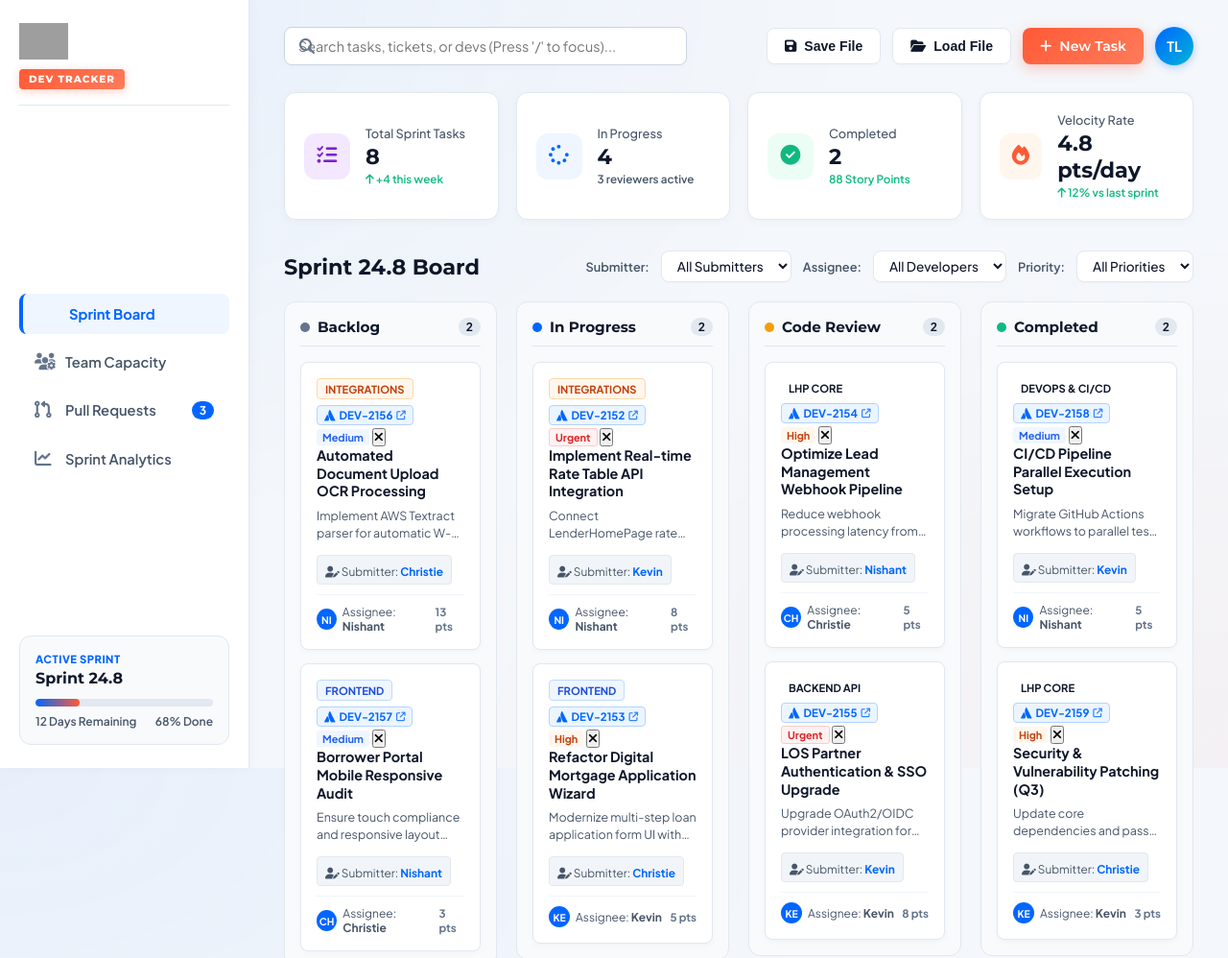
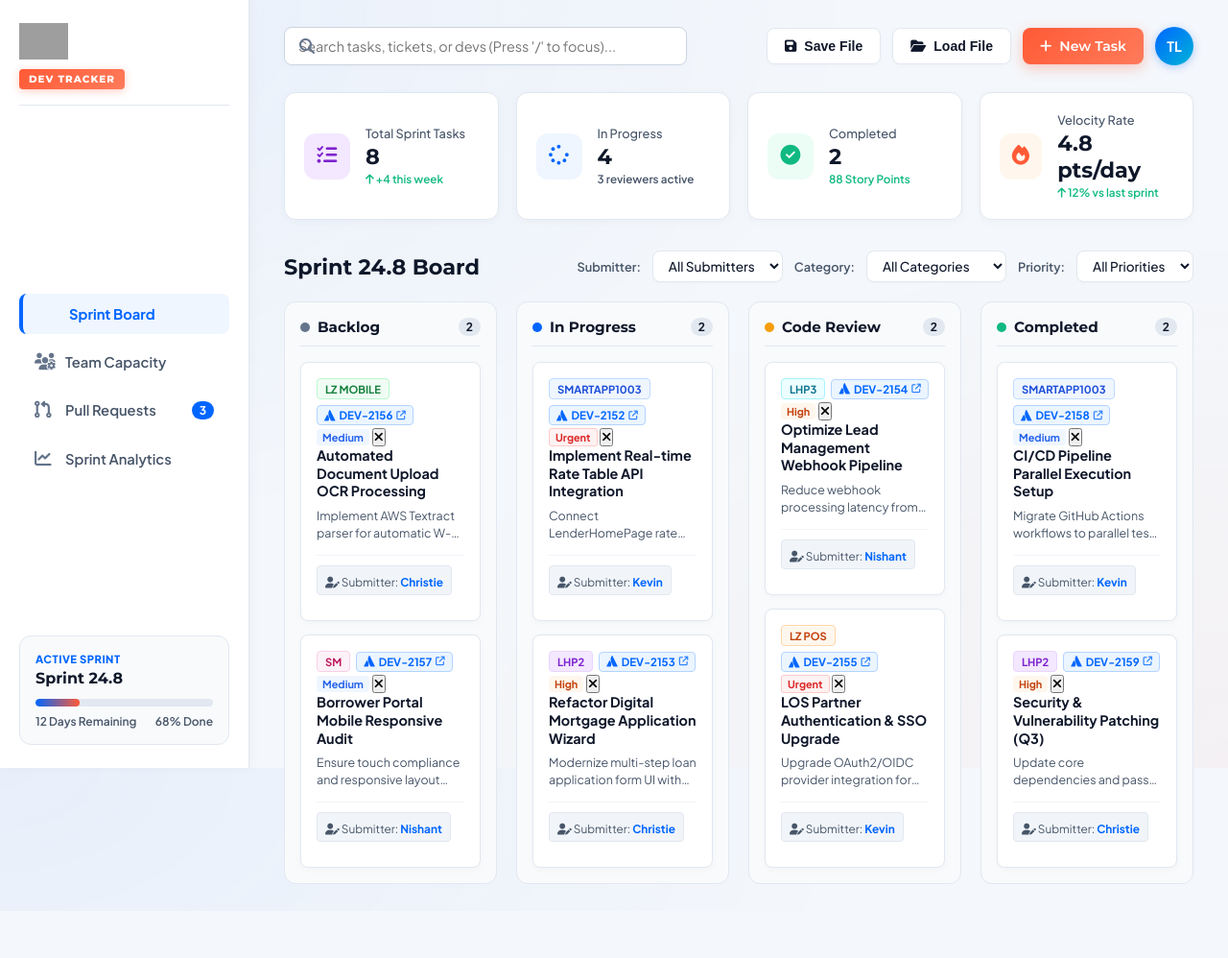
Before and after one commit to THREELabs/LHP-Dev-Tracker, a plain HTML site: page index.html in a window 1280 px wide. Shown: the whole page at 96% size. After the commit the page ends 949 px from the top, so only its background shows below. Drawn offline with Linux system fonts and the light colour scheme; grey boxes are pictures that could not be loaded; some icons are missing.

Commit message:
Update New Task modal: remove Story Points & Assignee, and update categories to SmartApp1003, LHP2, LHP3, LZ Mobile, LZ POS, SM

```diff
--- a/app.js
+++ b/app.js
@@ -1,6 +1,6 @@
 /**
  * LHP-Dev-Tracker Core JavaScript Application
- * LenderHomePage Development & Sprint Tracker with Persistent Storage & Jira Integration
+ * LenderHomePage Sprint & Jira Task Tracker
  */
 
 const STORAGE_KEY = "lhp_dev_tracker_tasks_v1";
@@ -19,12 +19,10 @@ const initialTasks = [
     jiraId: "DEV-2152",
     jiraUrl: "https://lhpcorp.atlassian.net/browse/DEV-2152",
     title: "Implement Real-time Rate Table API Integration",
-    category: "Integrations",
+    category: "SmartApp1003",
     priority: "Urgent",
     status: "in-progress",
     submitter: "Kevin",
-    assignee: "Nishant",
-    points: 8,
     desc: "Connect LenderHomePage rate engine with live mortgage rate feeder API and cache results in Redis."
   },
   {
@@ -32,12 +30,10 @@ const initialTasks = [
     jiraId: "DEV-2153",
     jiraUrl: "https://lhpcorp.atlassian.net/browse/DEV-2153",
     title: "Refactor Digital Mortgage Application Wizard",
-    category: "Frontend",
+    category: "LHP2",
     priority: "High",
     status: "in-progress",
     submitter: "Christie",
-    assignee: "Kevin",
-    points: 5,
     desc: "Modernize multi-step loan application form UI with glassmorphism design system & instant validation."
   },
   {
@@ -45,12 +41,10 @@ const initialTasks = [
     jiraId: "DEV-2154",
     jiraUrl: "https://lhpcorp.atlassian.net/browse/DEV-2154",
     title: "Optimize Lead Management Webhook Pipeline",
-    category: "LHP Core",
+    category: "LHP3",
     priority: "High",
     status: "review",
     submitter: "Nishant",
-    assignee: "Christie",
-    points: 5,
     desc: "Reduce webhook processing latency from 450ms to <80ms for incoming CRM lead notifications."
   },
   {
@@ -58,12 +52,10 @@ const initialTasks = [
     jiraId: "DEV-2155",
     jiraUrl: "https://lhpcorp.atlassian.net/browse/DEV-2155",
     title: "LOS Partner Authentication & SSO Upgrade",
-    category: "Backend API",
+    category: "LZ POS",
     priority: "Urgent",
     status: "review",
     submitter: "Kevin",
-    assignee: "Kevin",
-    points: 8,
     desc: "Upgrade OAuth2/OIDC provider integration for Encompass and BytePro LOS integrations."
   },
   {
@@ -71,12 +63,10 @@ const initialTasks = [
     jiraId: "DEV-2156",
     jiraUrl: "https://lhpcorp.atlassian.net/browse/DEV-2156",
     title: "Automated Document Upload OCR Processing",
-    category: "Integrations",
+    category: "LZ Mobile",
     priority: "Medium",
     status: "backlog",
     submitter: "Christie",
-    assignee: "Nishant",
-    points: 13,
     desc: "Implement AWS Textract parser for automatic W-2 and paystub verification."
   },
   {
@@ -84,12 +74,10 @@ const initialTasks = [
     jiraId: "DEV-2157",
     jiraUrl: "https://lhpcorp.atlassian.net/browse/DEV-2157",
     title: "Borrower Portal Mobile Responsive Audit",
-    category: "Frontend",
+    category: "SM",
     priority: "Medium",
     status: "backlog",
     submitter: "Nishant",
-    assignee: "Christie",
-    points: 3,
     desc: "Ensure touch compliance and responsive layout adjustments across iOS & Android viewports."
   },
   {
@@ -97,12 +85,10 @@ const initialTasks = [
     jiraId: "DEV-2158",
     jiraUrl: "https://lhpcorp.atlassian.net/browse/DEV-2158",
     title: "CI/CD Pipeline Parallel Execution Setup",
-    category: "DevOps & CI/CD",
+    category: "SmartApp1003",
     priority: "Medium",
     status: "completed",
     submitter: "Kevin",
-    assignee: "Nishant",
-    points: 5,
     desc: "Migrate GitHub Actions workflows to parallel test suites, cutting build times by 60%."
   },
   {
@@ -110,12 +96,10 @@ const initialTasks = [
     jiraId: "DEV-2159",
     jiraUrl: "https://lhpcorp.atlassian.net/browse/DEV-2159",
     title: "Security & Vulnerability Patching (Q3)",
-    category: "LHP Core",
+    category: "LHP2",
     priority: "High",
     status: "completed",
     submitter: "Christie",
-    assignee: "Kevin",
-    points: 3,
     desc: "Update core dependencies and pass annual penetration audit checks."
   }
 ];
@@ -134,7 +118,7 @@ const pullRequests = [
   {
     id: "PR-341",
     repo: "LHP-Frontend-Web",
-    title: "refactor(wizard): Glassmorphism step navigation components",
+    title: "refactor(wizard): Step navigation components",
     author: "Christie",
     status: "Approved",
     comments: 8,
@@ -294,7 +278,7 @@ function initBackupRestoreControls() {
 function initSearchAndFilters() {
   const searchInput = document.getElementById("task-search");
   const filterSubmitter = document.getElementById("filter-submitter");
-  const filterAssignee = document.getElementById("filter-assignee");
+  const filterCategory = document.getElementById("filter-category");
   const filterPriority = document.getElementById("filter-priority");
 
   // Keyboard shortcut '/' to search
@@ -307,29 +291,29 @@ function initSearchAndFilters() {
 
   if (searchInput) searchInput.addEventListener("input", filterAndRender);
   if (filterSubmitter) filterSubmitter.addEventListener("change", filterAndRender);
-  if (filterAssignee) filterAssignee.addEventListener("change", filterAndRender);
+  if (filterCategory) filterCategory.addEventListener("change", filterAndRender);
   if (filterPriority) filterPriority.addEventListener("change", filterAndRender);
 }
 
 function filterAndRender() {
   const query = document.getElementById("task-search").value.toLowerCase();
-  const submitterFilter = document.getElementById("filter-submitter").value;
-  const assigneeFilter = document.getElementById("filter-assignee").value;
-  const priorityFilter = document.getElementById("filter-priority").value;
+  const submitterFilter = document.getElementById("filter-submitter") ? document.getElementById("filter-submitter").value : "all";
+  const categoryFilter = document.getElementById("filter-category") ? document.getElementById("filter-category").value : "all";
+  const priorityFilter = document.getElementById("filter-priority") ? document.getElementById("filter-priority").value : "all";
 
   const filtered = tasksState.filter(task => {
     const matchesQuery = task.title.toLowerCase().includes(query) ||
                          task.desc.toLowerCase().includes(query) ||
                          task.id.toLowerCase().includes(query) ||
                          (task.jiraId && task.jiraId.toLowerCase().includes(query)) ||
-                         task.submitter.toLowerCase().includes(query) ||
-                         task.assignee.toLowerCase().includes(query);
+                         task.category.toLowerCase().includes(query) ||
+                         task.submitter.toLowerCase().includes(query);
 
     const matchesSubmitter = submitterFilter === "all" || task.submitter === submitterFilter;
-    const matchesAssignee = assigneeFilter === "all" || task.assignee === assigneeFilter;
+    const matchesCategory = categoryFilter === "all" || task.category === categoryFilter;
     const matchesPriority = priorityFilter === "all" || task.priority === priorityFilter;
 
-    return matchesQuery && matchesSubmitter && matchesAssignee && matchesPriority;
+    return matchesQuery && matchesSubmitter && matchesCategory && matchesPriority;
   });
 
   renderBoard(filtered);
@@ -378,8 +362,7 @@ function createTaskCardElement(task) {
   card.setAttribute("draggable", "true");
   card.dataset.id = task.id;
 
-  const getInitials = (name) => name ? name.substring(0, 2).toUpperCase() : "?";
-  const categoryClass = task.category.toLowerCase().replace(/[^a-z]/g, "");
+  const categoryClass = task.category.toLowerCase().replace(/[^a-z0-9]/g, "");
 
   // Jira Pill HTML
   const jiraBadgeHtml = task.jiraUrl ? `
@@ -410,16 +393,10 @@ function createTaskCardElement(task) {
     <div class="task-title">${task.title}</div>
     <div class="task-desc">${task.desc}</div>
 
-    <div class="submitter-info-row">
-      <span class="submitter-label"><i class="fa-solid fa-user-pen"></i> Submitter: <strong>${task.submitter}</strong></span>
-    </div>
-
     <div class="task-card-footer">
-      <div class="assignee-info">
-        <div class="mini-avatar" title="Assignee: ${task.assignee}">${getInitials(task.assignee)}</div>
-        <span class="assignee-name">Assignee: <strong>${task.assignee}</strong></span>
+      <div class="submitter-info-row">
+        <span class="submitter-label"><i class="fa-solid fa-user-pen"></i> Submitter: <strong>${task.submitter}</strong></span>
       </div>
-      <span class="points-tag">${task.points} pts</span>
     </div>
   `;
 
@@ -454,7 +431,7 @@ function createTaskCardElement(task) {
 document.querySelectorAll(".kanban-cards-container").forEach(container => {
   container.addEventListener("dragover", (e) => {
     e.preventDefault();
-    container.style.background = "rgba(99, 102, 241, 0.1)";
+    container.style.background = "rgba(0, 102, 255, 0.05)";
   });
 
   container.addEventListener("dragleave", () => {
@@ -494,15 +471,15 @@ function renderTeam() {
       <div class="capacity-stats">
         <div>
           <div style="color: var(--text-muted); font-size: 0.75rem;">Active Tasks</div>
-          <div style="font-weight: 700; font-size: 1.1rem; color: var(--accent-cyan);">${m.activeTasks}</div>
+          <div style="font-weight: 700; font-size: 1.1rem; color: var(--lhp-blue);">${m.activeTasks}</div>
         </div>
         <div>
           <div style="color: var(--text-muted); font-size: 0.75rem;">Sprint Points</div>
-          <div style="font-weight: 700; font-size: 1.1rem; color: var(--accent-green);">${m.completedPoints}</div>
+          <div style="font-weight: 700; font-size: 1.1rem; color: var(--lhp-green);">${m.completedPoints}</div>
         </div>
         <div>
           <div style="color: var(--text-muted); font-size: 0.75rem;">Status</div>
-          <div style="font-weight: 600; font-size: 0.85rem; color: var(--accent-indigo);">${m.status}</div>
+          <div style="font-weight: 600; font-size: 0.85rem; color: var(--lhp-coral);">${m.status}</div>
         </div>
       </div>
     </div>
@@ -587,8 +564,6 @@ function initModal() {
       submitter: document.getElementById("task-submitter").value,
       category: document.getElementById("task-category").value,
       priority: document.getElementById("task-priority").value,
-      assignee: document.getElementById("task-assignee").value,
-      points: parseInt(document.getElementById("task-points").value) || 3,
       desc: document.getElementById("task-desc").value || "No description provided.",
       status: "backlog"
     };
--- a/index.html
+++ b/index.html
@@ -152,12 +152,15 @@
                 <option value="Christie">Christie</option>
               </select>
 
-              <label for="filter-assignee">Assignee:</label>
-              <select id="filter-assignee" class="select-filter">
-                <option value="all">All Developers</option>
-                <option value="Kevin">Kevin</option>
-                <option value="Nishant">Nishant</option>
-                <option value="Christie">Christie</option>
+              <label for="filter-category">Category:</label>
+              <select id="filter-category" class="select-filter">
+                <option value="all">All Categories</option>
+                <option value="SmartApp1003">SmartApp1003</option>
+                <option value="LHP2">LHP2</option>
+                <option value="LHP3">LHP3</option>
+                <option value="LZ Mobile">LZ Mobile</option>
+                <option value="LZ POS">LZ POS</option>
+                <option value="SM">SM</option>
               </select>
 
               <label for="filter-priority">Priority:</label>
@@ -324,11 +327,12 @@
           <div class="form-group">
             <label for="task-category">Category</label>
             <select id="task-category">
-              <option value="Frontend">Frontend</option>
-              <option value="Backend API">Backend API</option>
-              <option value="LHP Core">LHP Core</option>
-              <option value="Integrations">Integrations</option>
-              <option value="DevOps & CI/CD">DevOps & CI/CD</option>
+              <option value="SmartApp1003">SmartApp1003</option>
+              <option value="LHP2">LHP2</option>
+              <option value="LHP3">LHP3</option>
+              <option value="LZ Mobile">LZ Mobile</option>
+              <option value="LZ POS">LZ POS</option>
+              <option value="SM">SM</option>
             </select>
           </div>
 
@@ -340,22 +344,6 @@
               <option value="Medium">Medium</option>
               <option value="Low">Low</option>
             </select>
-          </div>
-        </div>
-
-        <div class="form-row">
-          <div class="form-group">
-            <label for="task-assignee">Assignee</label>
-            <select id="task-assignee">
-              <option value="Kevin">Kevin</option>
-              <option value="Nishant">Nishant</option>
-              <option value="Christie">Christie</option>
-            </select>
-          </div>
-
-          <div class="form-group">
-            <label for="task-points">Story Points</label>
-            <input type="number" id="task-points" min="1" max="21" value="5">
           </div>
         </div>
 
--- a/styles.css
+++ b/styles.css
@@ -607,10 +607,12 @@ body {
   text-transform: uppercase;
 }
 
-.category-tag.frontend { background: #eff6ff; color: #1d4ed8; border: 1px solid #bfdbfe; }
-.category-tag.backend { background: #f3e8ff; color: #7e22ce; border: 1px solid #e9d5ff; }
-.category-tag.core { background: #ecfeff; color: #0e7490; border: 1px solid #a5f3fc; }
-.category-tag.integrations { background: #fff7ed; color: #c2410c; border: 1px solid #fed7aa; }
+.category-tag.smartapp1003 { background: #eff6ff; color: #1d4ed8; border: 1px solid #bfdbfe; }
+.category-tag.lhp2 { background: #f3e8ff; color: #7e22ce; border: 1px solid #e9d5ff; }
+.category-tag.lhp3 { background: #ecfeff; color: #0e7490; border: 1px solid #a5f3fc; }
+.category-tag.lzmobile { background: #f0fdf4; color: #15803d; border: 1px solid #bbf7d0; }
+.category-tag.lzpos { background: #fff7ed; color: #c2410c; border: 1px solid #fed7aa; }
+.category-tag.sm { background: #fdf2f8; color: #be185d; border: 1px solid #fbcfe8; }
 
 .priority-pill {
   font-size: 0.68rem;
```
